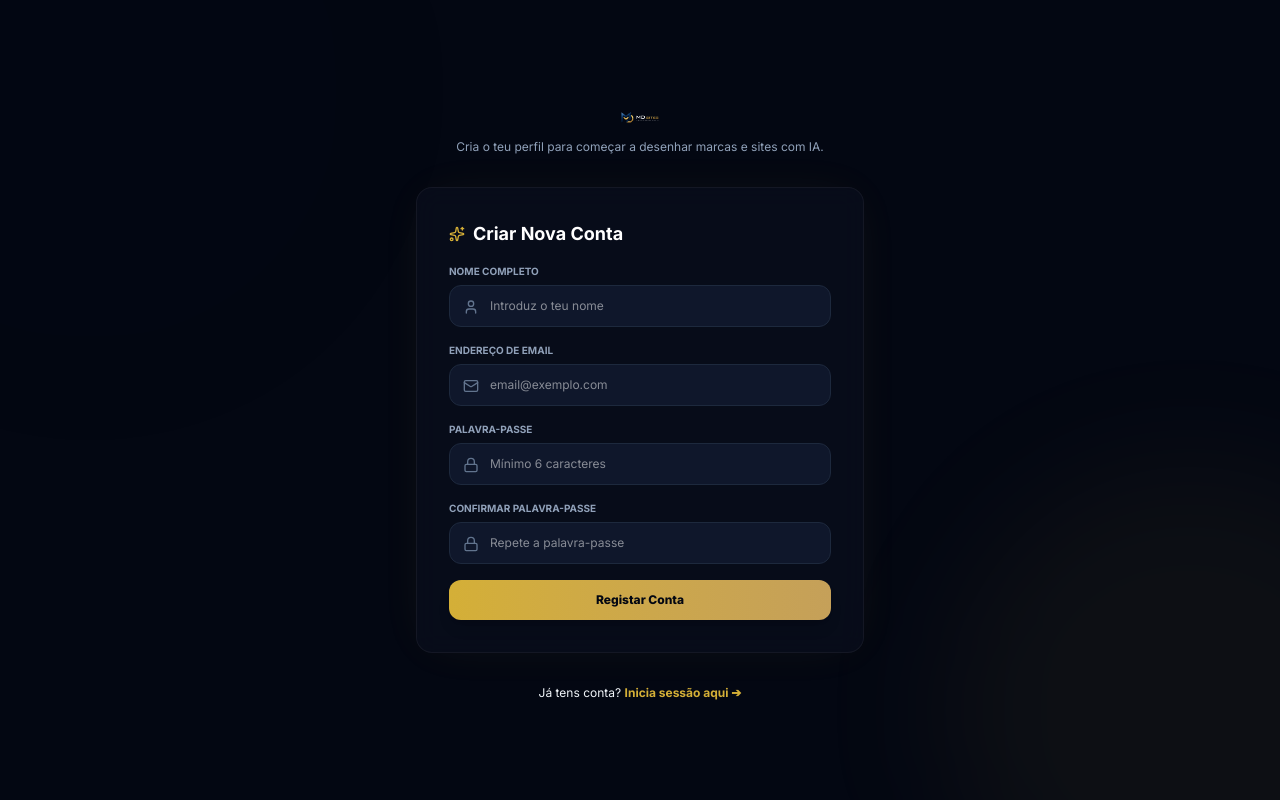
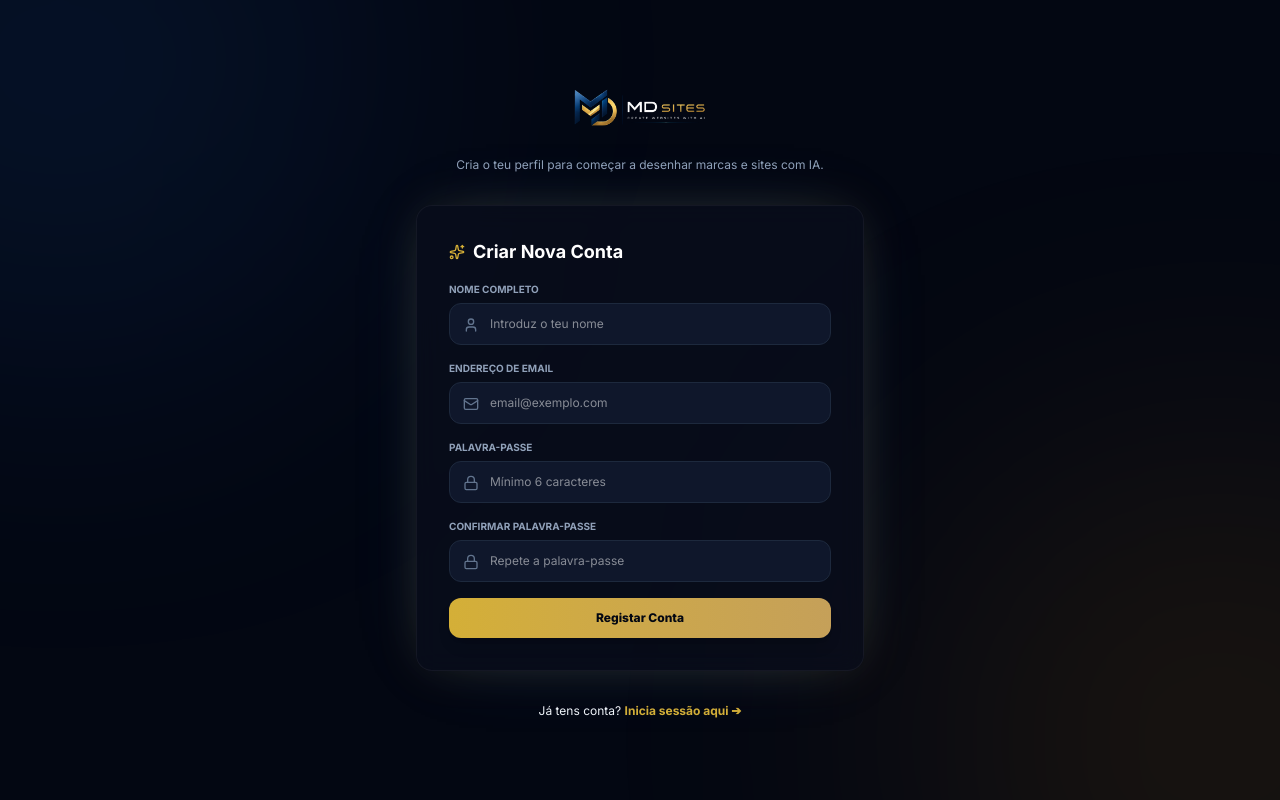
Before and after one commit to mglmadeira1-creator/md-sites, a Next.js app: page /register in a window 1280 px wide. Built offline with nearby package versions, Linux system fonts and the light colour scheme; no server answers.

Commit message:
Corrigir tamanho do logo e opacidade/z-index do fundo com efeitos neon nas paginas de auth

```diff
--- a/src/app/login/page.tsx
+++ b/src/app/login/page.tsx
@@ -76,26 +76,26 @@ export default function LoginPage() {
 
       {/* Background Graphic Effects */}
       <div
-        className="absolute inset-0 bg-cover bg-center bg-no-repeat -z-20 opacity-30 pointer-events-none"
+        className="absolute inset-0 bg-cover bg-center bg-no-repeat -z-30 opacity-60 pointer-events-none"
         style={{ backgroundImage: "url('/fundo-paginas.png')" }}
       />
-      <div className="absolute inset-0 bg-gradient-to-b from-[#030712]/95 via-[#030712]/90 to-[#030712] -z-10" />
+      <div className="absolute inset-0 bg-[#030712] opacity-85 -z-20" />
 
       {/* Glow Halo decor */}
-      <div className="absolute w-[500px] h-[500px] bg-brand-blue/5 rounded-full blur-3xl -top-40 -left-40 pointer-events-none" />
-      <div className="absolute w-[500px] h-[500px] bg-brand-gold/5 rounded-full blur-3xl -bottom-40 -right-40 pointer-events-none" />
+      <div className="absolute w-[600px] h-[600px] bg-blue-500/10 rounded-full blur-[140px] -top-60 -left-60 pointer-events-none" />
+      <div className="absolute w-[600px] h-[600px] bg-amber-500/10 rounded-full blur-[140px] -bottom-60 -right-60 pointer-events-none" />
 
       <div className="w-full max-w-md space-y-8 relative z-10">
 
         {/* Branding Logo */}
         <div className="text-center space-y-3">
-          <Link href="/" className="inline-block">
+          <Link href="/" className="relative w-64 h-16 overflow-hidden flex items-center justify-center mx-auto">
             <Image
               src="/logonovo.png"
               alt="MD Sites Logo"
-              width={160}
-              height={44}
-              className="h-10 w-auto object-contain mx-auto"
+              fill
+              className="object-contain scale-[2.2] transform origin-center"
+              priority
             />
           </Link>
           <p className="text-xs text-slate-400">Acede ao painel geral para gerir e criar os teus websites com IA.</p>
@@ -106,7 +106,7 @@ export default function LoginPage() {
           initial={{ opacity: 0, y: 15 }}
           animate={{ opacity: 1, y: 0 }}
           className="rounded-2xl glass-morphism border border-slate-800/80 p-8 shadow-2xl relative overflow-hidden"
-          style={{ boxShadow: "0 0 50px -15px rgba(212,175,55,0.1)" }}
+          style={{ boxShadow: "0 0 50px -10px rgba(212,175,55,0.2), 0 0 80px -30px rgba(59,130,246,0.25)" }}
         >
           <div className="space-y-4">
             <h2 className="text-lg font-bold text-white flex items-center gap-2">
--- a/src/app/register/page.tsx
+++ b/src/app/register/page.tsx
@@ -84,26 +84,26 @@ export default function RegisterPage() {
 
       {/* Background decoration */}
       <div
-        className="absolute inset-0 bg-cover bg-center bg-no-repeat -z-20 opacity-30 pointer-events-none"
+        className="absolute inset-0 bg-cover bg-center bg-no-repeat -z-30 opacity-60 pointer-events-none"
         style={{ backgroundImage: "url('/fundo-paginas.png')" }}
       />
-      <div className="absolute inset-0 bg-gradient-to-b from-[#030712]/95 via-[#030712]/90 to-[#030712] -z-10" />
+      <div className="absolute inset-0 bg-[#030712] opacity-85 -z-20" />
 
       {/* Halos */}
-      <div className="absolute w-[500px] h-[500px] bg-brand-blue/5 rounded-full blur-3xl -top-40 -left-40 pointer-events-none" />
-      <div className="absolute w-[500px] h-[500px] bg-brand-gold/5 rounded-full blur-3xl -bottom-40 -right-40 pointer-events-none" />
+      <div className="absolute w-[600px] h-[600px] bg-blue-500/10 rounded-full blur-[140px] -top-60 -left-60 pointer-events-none" />
+      <div className="absolute w-[600px] h-[600px] bg-amber-500/10 rounded-full blur-[140px] -bottom-60 -right-60 pointer-events-none" />
 
       <div className="w-full max-w-md space-y-8 relative z-10">
 
         {/* Branding Logo */}
         <div className="text-center space-y-3">
-          <Link href="/">
+          <Link href="/" className="relative w-64 h-16 overflow-hidden flex items-center justify-center mx-auto">
             <Image
               src="/logonovo.png"
               alt="MD Sites Logo"
-              width={160}
-              height={44}
-              className="h-10 w-auto object-contain mx-auto"
+              fill
+              className="object-contain scale-[2.2] transform origin-center"
+              priority
             />
           </Link>
           <p className="text-xs text-slate-400">Cria o teu perfil para começar a desenhar marcas e sites com IA.</p>
@@ -114,7 +114,7 @@ export default function RegisterPage() {
           initial={{ opacity: 0, y: 15 }}
           animate={{ opacity: 1, y: 0 }}
           className="rounded-2xl glass-morphism border border-slate-800/80 p-8 shadow-2xl relative overflow-hidden"
-          style={{ boxShadow: "0 0 50px -15px rgba(212,175,55,0.1)" }}
+          style={{ boxShadow: "0 0 50px -10px rgba(212,175,55,0.2), 0 0 80px -30px rgba(59,130,246,0.25)" }}
         >
           <div className="space-y-4">
             <h2 className="text-lg font-bold text-white flex items-center gap-2">
```
